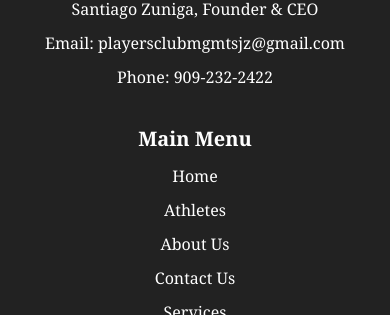
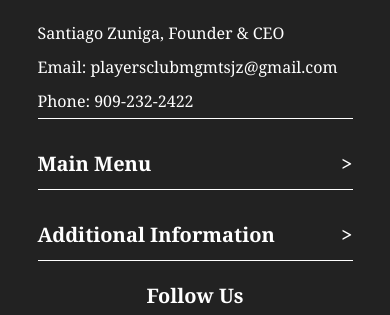
Before and after one commit to Chriscsu/CSC-131-Project-Team-4, a website: page public/index.html in a window 390 px wide. Shown: the part 5052-5367 px from the top of the page. Drawn offline with nearby package versions, Linux system fonts and the light colour scheme; some packages are replaced by stand-ins of ours.

Commit message:
Improved Footer Mobile View

```diff
--- a/public/script.js
+++ b/public/script.js
@@ -23,7 +23,12 @@ function clickAnswer(item) {
     arrow.style.transform = isVisible ? "rotate(0deg)" : "rotate(90deg)";
 }
 
-
+document.querySelectorAll('.footer_main p, .footer_additional p, .footer_pcm p').forEach(header => {
+    header.addEventListener('click', () => {
+      const parent = header.parentElement;
+      parent.classList.toggle('active');
+    });
+  });
 let submitBtn = document.getElementById("submitBtn")
 submitBtn.attachEvent('onclick', myFunctionReference);
 const myFunctionReference = function(){
--- a/public/style.css
+++ b/public/style.css
@@ -296,11 +296,46 @@ header {
     .footer_cont {
         flex-direction: column;
         align-items: center;
-    }
-    .footer_main, .footer_additional, .footer_pcm, .footer_social {
-        text-align: center;
-        margin-bottom: 10px;
-    }
+      }
+
+      .footer_main, .footer_additional {
+        text-align: left;
+        width: 90%;
+        border-bottom: 0.5px solid white;
+      }
+
+      .footer_pcm {
+        width: 90%;
+        border-bottom: 0.5px solid white;
+      }
+
+      .footer_main p, .footer_additional p {
+        margin: 0;
+        padding: 10px 0;
+        cursor: pointer;
+        display: flex;
+        justify-content: space-between;
+        align-items: center;
+      }
+
+      .footer_main p::after, .footer_additional p::after {
+        content: '>';
+        transition: transform 0.3s ease;
+      }
+
+      .footer_main.active p::after, .footer_additional.active p::after {
+        transform: rotate(90deg);
+      }
+
+      .footer_main ul, .footer_additional ul {
+        max-height: 0;
+        overflow: hidden;
+        transition: max-height 0.3s ease-in-out;
+      }
+
+      .footer_main.active ul, .footer_additional.active ul {
+        max-height: 200px;
+      }
 }
 
 
```
